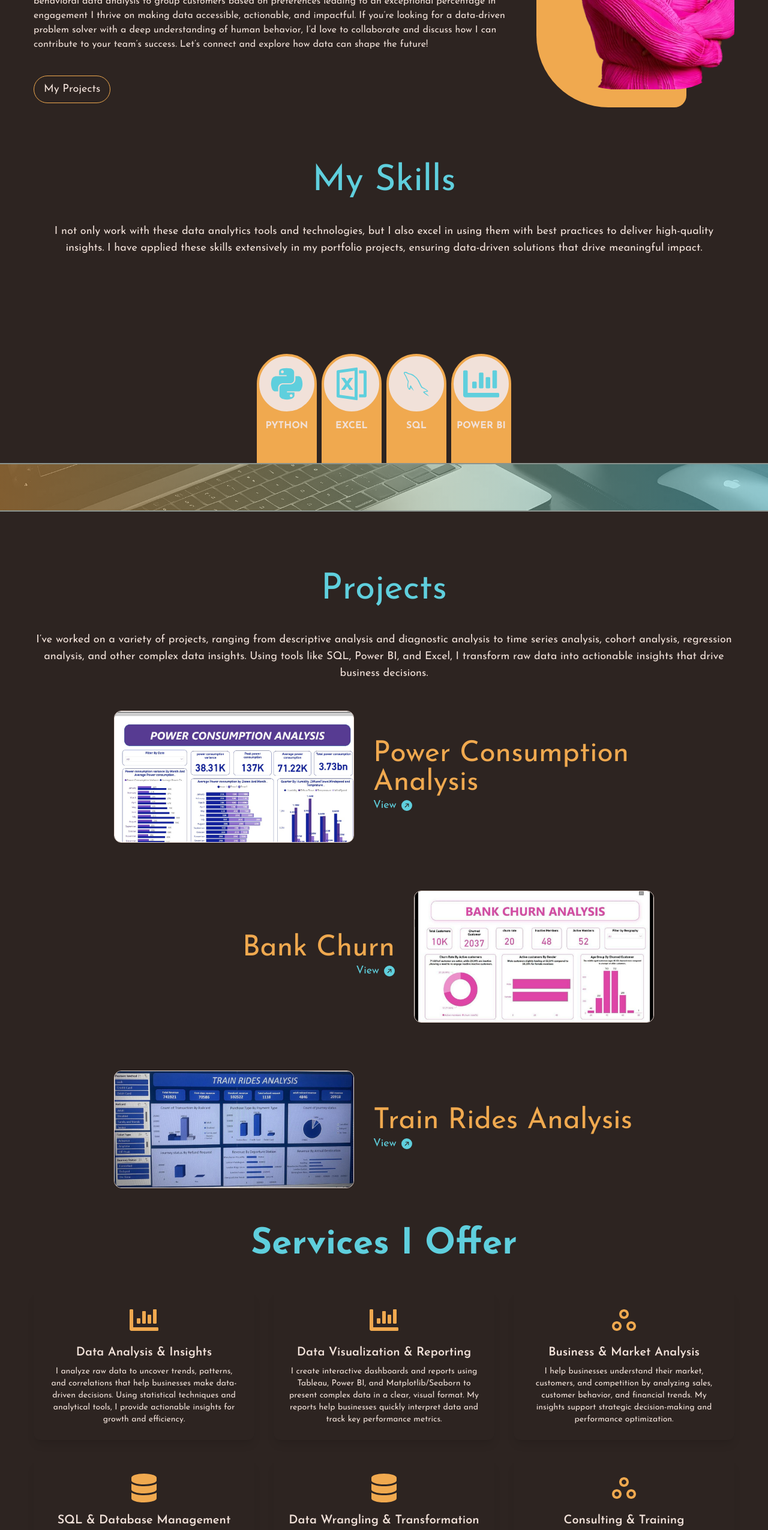
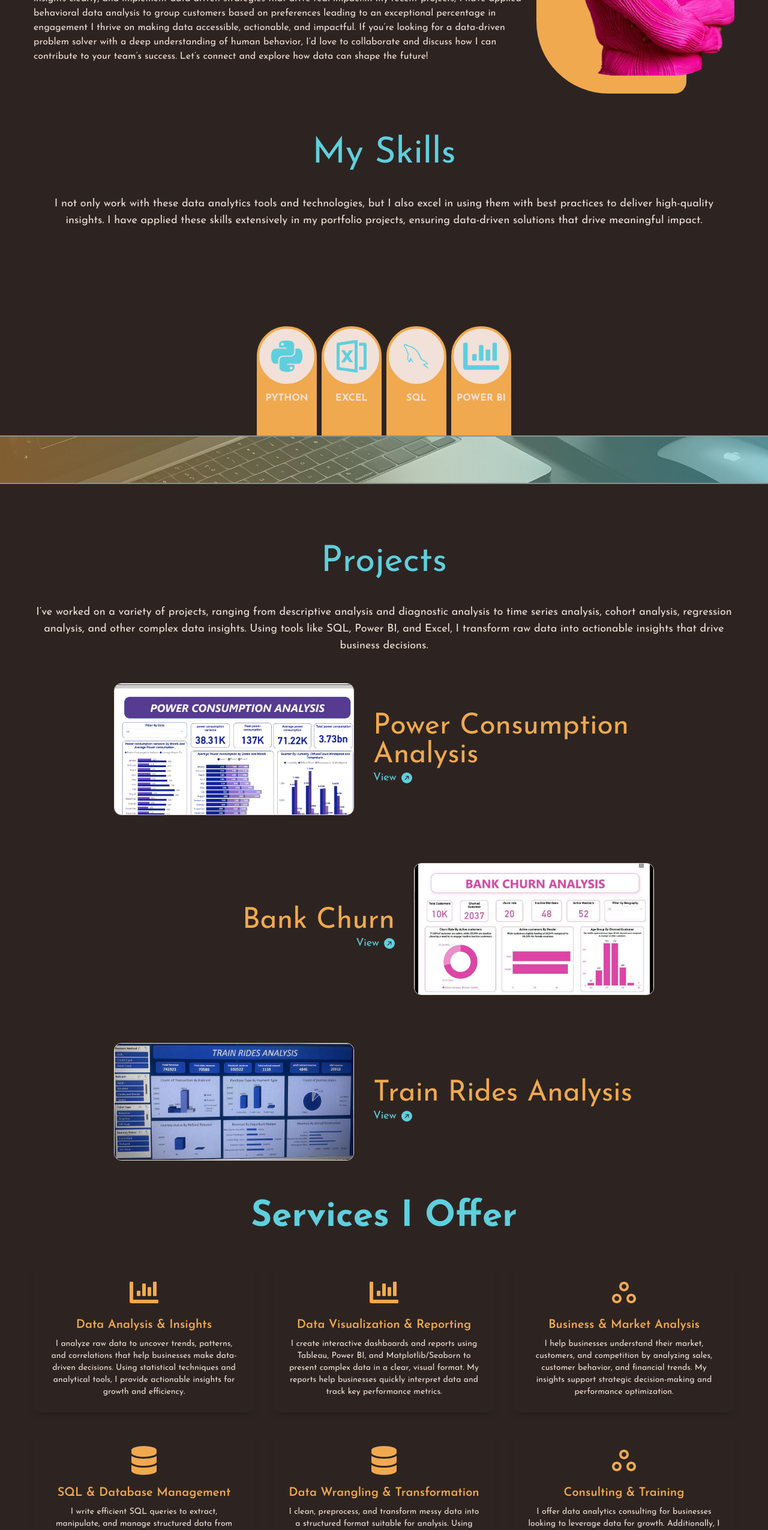
Before and after one commit to Harbiodun-coder/Bisola-Portfolio, a React (Vite) app: page / in a window 1280 px wide. Shown: the part 1260-3811 px from the top of the page at 60% size. Built offline with nearby package versions, Linux system fonts and the light colour scheme.

Commit message:
finali corrections

```diff
--- a/src/components/ServicesMain.jsx
+++ b/src/components/ServicesMain.jsx
@@ -54,7 +54,7 @@ const ServicesMain = () => {
             hover:scale-105 transition-all duration-500"
           >
             <div className="mb-4">{service.icon}</div>
-            <h3 className="text-xl font-semibold text-white">{service.title}</h3>
+            <h3 className="text-xl font-semibold text-orange">{service.title}</h3>
             <p className="text-gray-300 mt-2 text-sm">{service.description}</p>
           </div>
         ))}
--- a/src/components/aboutMeSection/AboutMeText.jsx
+++ b/src/components/aboutMeSection/AboutMeText.jsx
@@ -12,18 +12,7 @@ I thrive on making data accessible, actionable, and impactful. If you’re looki
 
 
       </p>
-      <button className="border border-orange rounded-full py-2 px-4 text-lg flex gap-2 items-center mt-10 hover:bg-orange transition-all duration-500 cursor-pointer md:self-start sm:self-center">
-        <Link
-          spy={true}
-          smooth={true}
-          duration={500}
-          offset={-120}
-          to="projects"
-          className="cursor-pointer text-white hover:text-cyan transition-all duration-500"
-        >
-          My Projects
-        </Link>
-      </button>
+
     </div>
   );
 };
```
